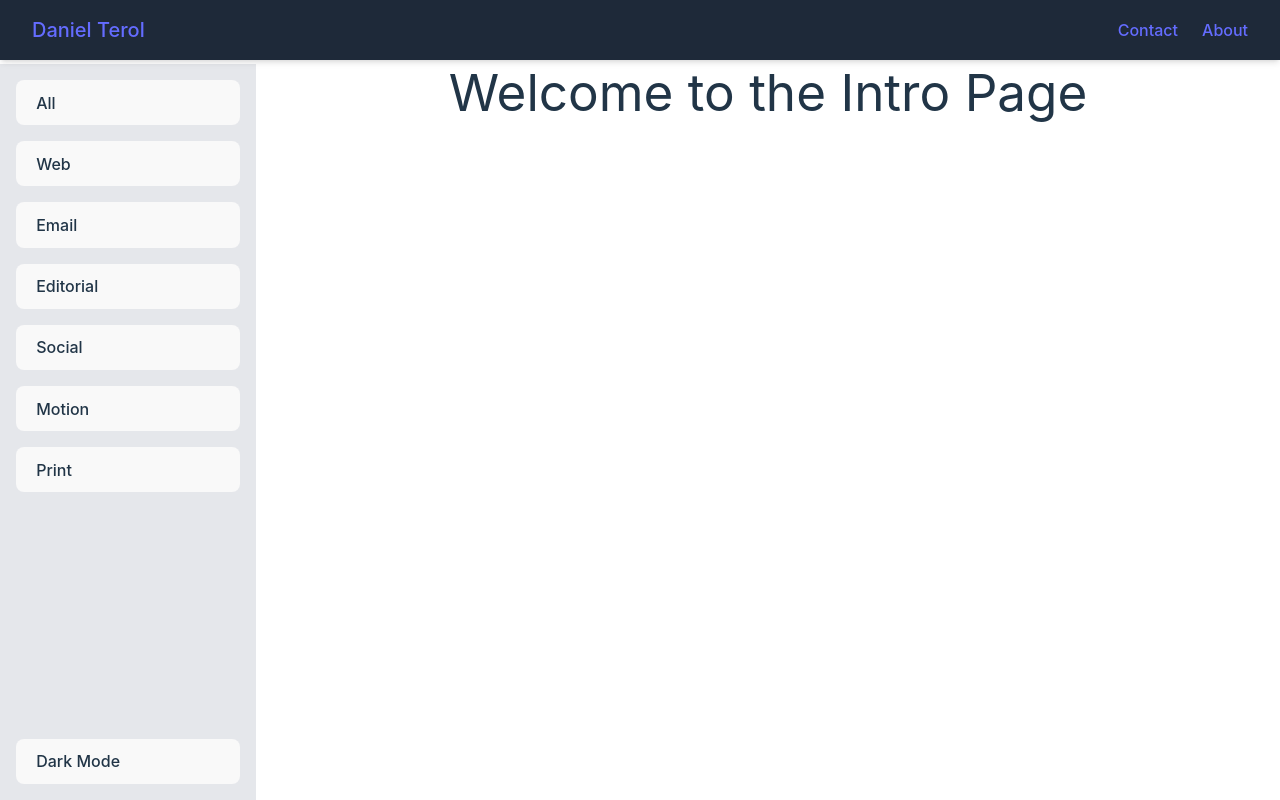
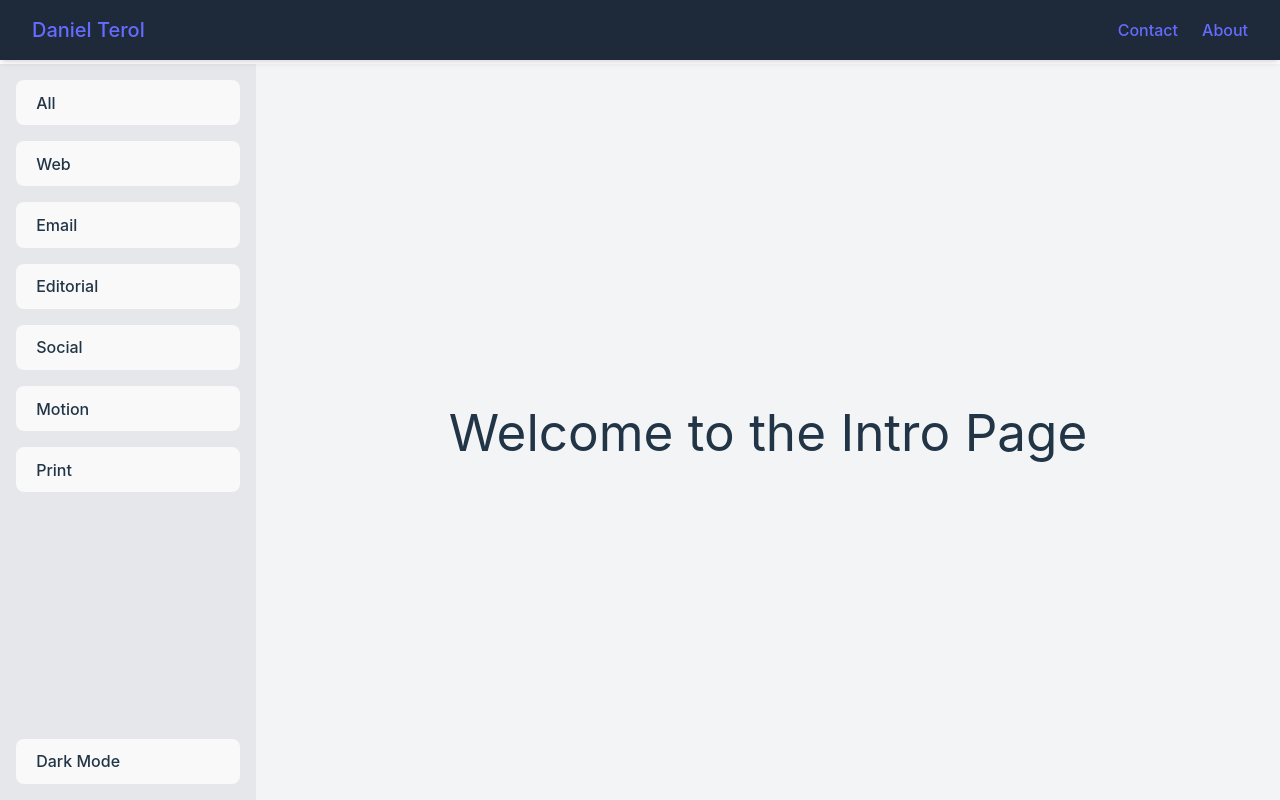
Before and after one commit to Detege/DtPortfolio2025, a React (Vite) app: page / in a window 1280 px wide. Built offline with nearby package versions, Linux system fonts and the light colour scheme.

Commit message:
add darkmode functionality to the button

```diff
--- a/src/App.css
+++ b/src/App.css
@@ -1,4 +1,6 @@
 @import "tailwindcss";
+
+@custom-variant dark (&:where(.dark, .dark *));
 
 #root {
   margin: 0 auto;
--- a/src/App.tsx
+++ b/src/App.tsx
@@ -4,21 +4,29 @@ import Home from "./pages/Home";
 import About from "./pages/About";
 import Navbar from "./components/Navbar";
 import Sidebar from "./components/Sidebar";
+import { useState } from "react";
 
-const App = () => {
+const App: React.FC = () => {
+  const [darkMode, setDarkMode] = useState<boolean>(false);
+
   return (
+    <div className={`${darkMode ? "dark" : ""}`}>
       <Router>
         <Navbar />
-
         <div className="flex h-screen w-screen pt-16">
-        <Sidebar />
+          <Sidebar darkMode={darkMode} setDarkMode={setDarkMode} />
+          <main className="flex-1 bg-gray-100 dark:bg-gray-900 p-8 flex items-center justify-center">
+            <div className="max-w-4xl text-center">
               <Routes>
                 <Route path="/" element={<Intro />} />
                 <Route path="/home" element={<Home />} />
                 <Route path="/about" element={<About />} />
               </Routes>
             </div>
+          </main>
+        </div>
       </Router>
+    </div>
   );
 };
 
--- a/src/components/Sidebar.tsx
+++ b/src/components/Sidebar.tsx
@@ -1,8 +1,9 @@
-import { useState } from "react";
+interface Props {
+  darkMode: boolean;
+  setDarkMode: React.Dispatch<React.SetStateAction<boolean>>;
+}
 
-const Sidebar: React.FC = () => {
-  const [darkMode, setDarkMode] = useState<boolean>(false);
-
+const Sidebar: React.FC<Props> = ({ darkMode, setDarkMode }) => {
   return (
     <aside className="w-64 bg-gray-200 dark:bg-gray-800 p-4 flex flex-col justify-between">
       <div className="space-y-4">
@@ -22,7 +23,7 @@ const Sidebar: React.FC = () => {
           onClick={() => setDarkMode(!darkMode)}
           className="w-full text-left p-2 rounded-md hover:bg-gray-300 dark:hover:bg-gray-700"
         >
-          Dark Mode
+          {darkMode ? "Light Mode" : "Dark Mode"}
         </button>
       </div>
     </aside>
```
Lines whose indentation alone changed are shown as unchanged.
